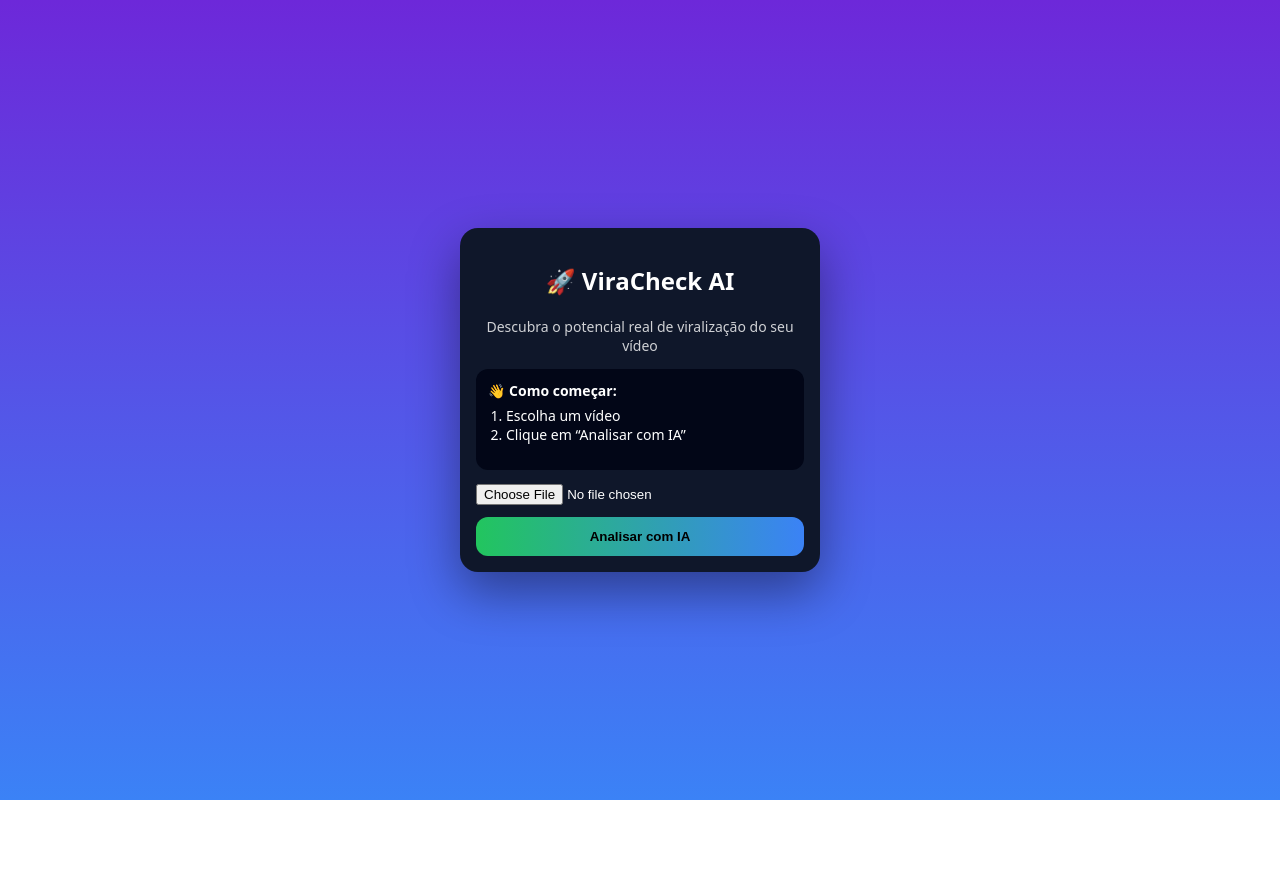
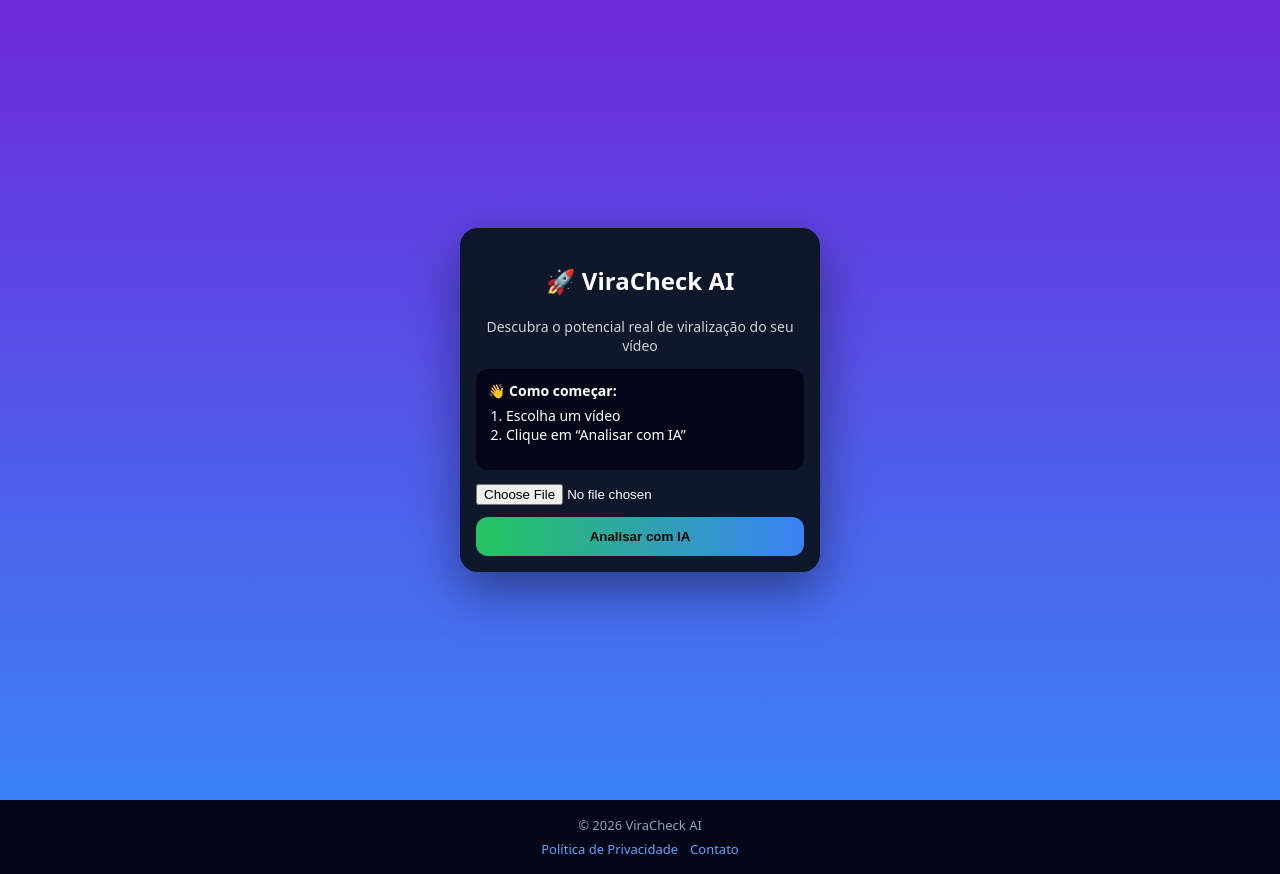
Before and after one commit to paivarobin16-alt/Viracheck---1.0.0, a React (Vite) app: page / in a window 1280 px wide. Before the commit the page ends 800 px from the top, so only its background shows below. Built offline with nearby package versions, Linux system fonts and the light colour scheme.

Commit message:
Update App.tsx

```diff
--- a/src/App.tsx
+++ b/src/App.tsx
@@ -1,5 +1,29 @@
 import Analyze from "./pages/Analyze";
+import Privacy from "./pages/Privacy";
+import Footer from "./components/Footer";
+import { BrowserRouter, Routes, Route } from "react-router-dom";
 
 export default function App() {
-  return <Analyze />;
+  return (
+    <BrowserRouter>
+      <div
+        style={{
+          minHeight: "100vh",
+          display: "flex",
+          flexDirection: "column",
+        }}
+      >
+        {/* Conteúdo principal */}
+        <div style={{ flex: 1 }}>
+          <Routes>
+            <Route path="/" element={<Analyze />} />
+            <Route path="/privacy" element={<Privacy />} />
+          </Routes>
+        </div>
+
+        {/* Rodapé (NÃO interfere no app) */}
+        <Footer />
+      </div>
+    </BrowserRouter>
+  );
 }
```
